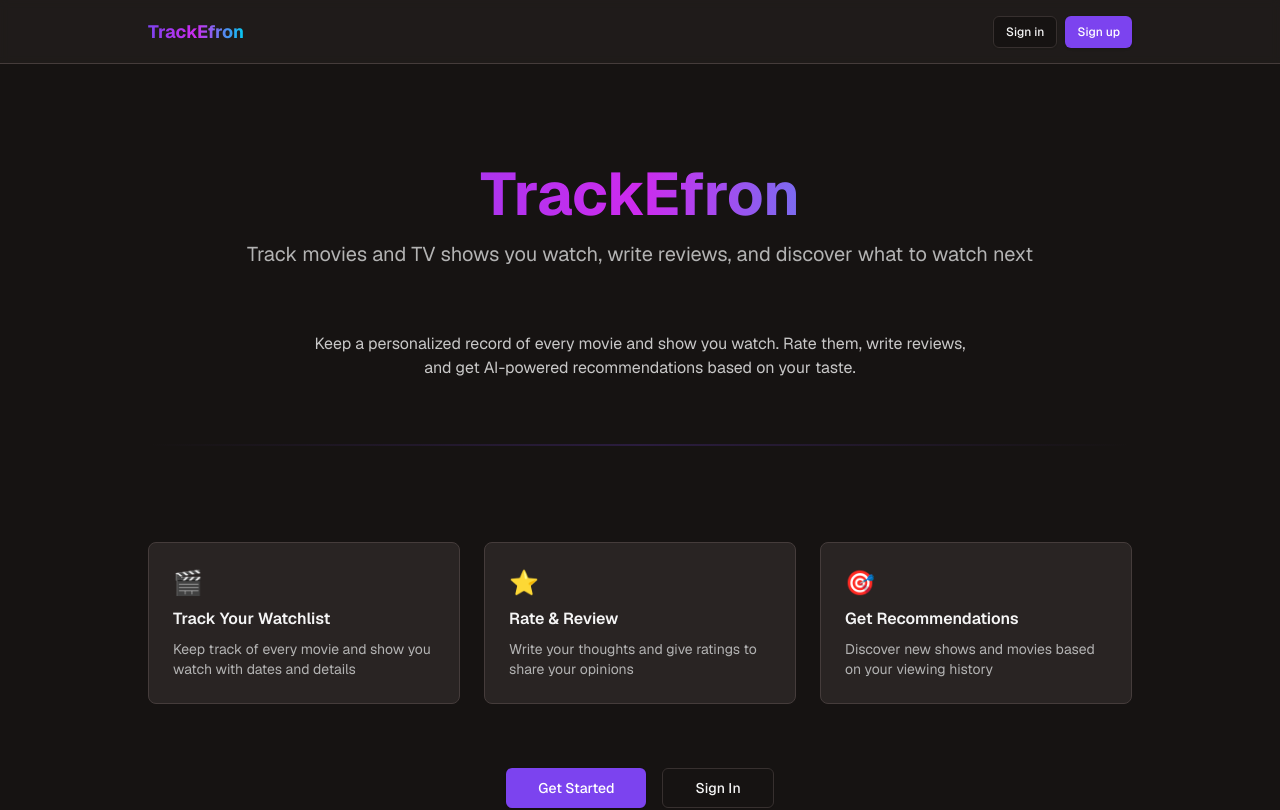
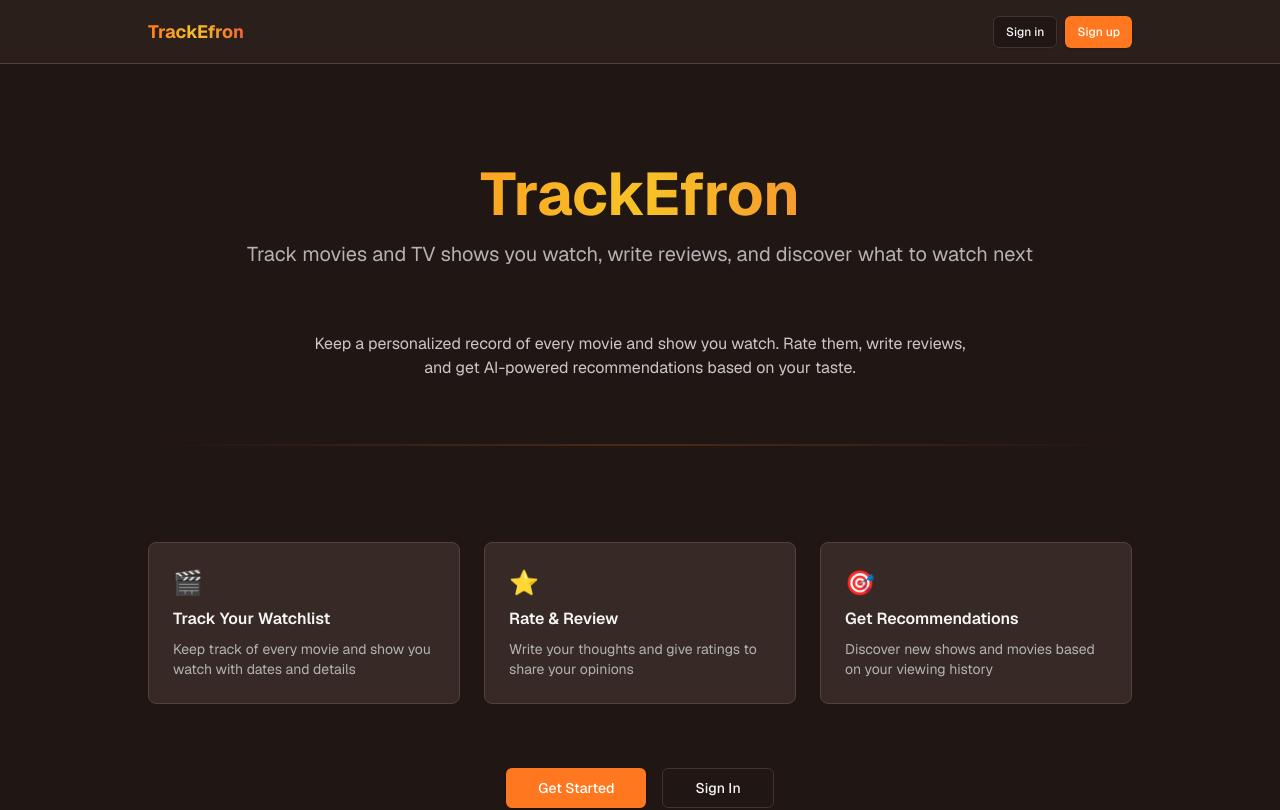
Before and after one commit to rohanjaggi/TrackEfron, a Next.js app: page / in a window 1280 px wide. Shown: the top 810 px of the page. Built offline with nearby package versions, Linux system fonts and the light colour scheme; no server answers.

Commit message:
completionId: cgen-5946e58cc0c94c168a8aef45c638a027
cgen-5946e58cc0c94c168a8aef45c638a027

```diff
--- a/app/globals.css
+++ b/app/globals.css
@@ -32,29 +32,29 @@
     --radius: 0.5rem;
   }
   .dark {
-    --background: 10 10% 8%;
+    --background: 12 25% 10%;
     --foreground: 0 0% 96%;
-    --card: 10 8% 15%;
+    --card: 15 20% 18%;
     --card-foreground: 0 0% 96%;
-    --popover: 10 8% 15%;
+    --popover: 15 20% 18%;
     --popover-foreground: 0 0% 96%;
-    --primary: 260 84% 60%;
+    --primary: 24 100% 56%;
     --primary-foreground: 0 0% 100%;
-    --secondary: 190 98% 48%;
+    --secondary: 14 89% 58%;
     --secondary-foreground: 0 0% 100%;
-    --muted: 10 8% 35%;
+    --muted: 15 20% 40%;
     --muted-foreground: 0 0% 70%;
-    --accent: 290 85% 55%;
-    --accent-foreground: 0 0% 100%;
+    --accent: 45 93% 56%;
+    --accent-foreground: 0 0% 15%;
     --destructive: 0 84% 60%;
     --destructive-foreground: 0 0% 100%;
-    --border: 10 8% 25%;
-    --input: 10 8% 20%;
-    --ring: 260 84% 60%;
-    --chart-1: 260 84% 60%;
-    --chart-2: 190 98% 48%;
-    --chart-3: 45 97% 50%;
-    --chart-4: 320 81% 65%;
+    --border: 15 20% 28%;
+    --input: 15 20% 22%;
+    --ring: 24 100% 56%;
+    --chart-1: 24 100% 56%;
+    --chart-2: 14 89% 58%;
+    --chart-3: 45 93% 56%;
+    --chart-4: 350 100% 60%;
     --chart-5: 40 100% 50%;
   }
 }
```
